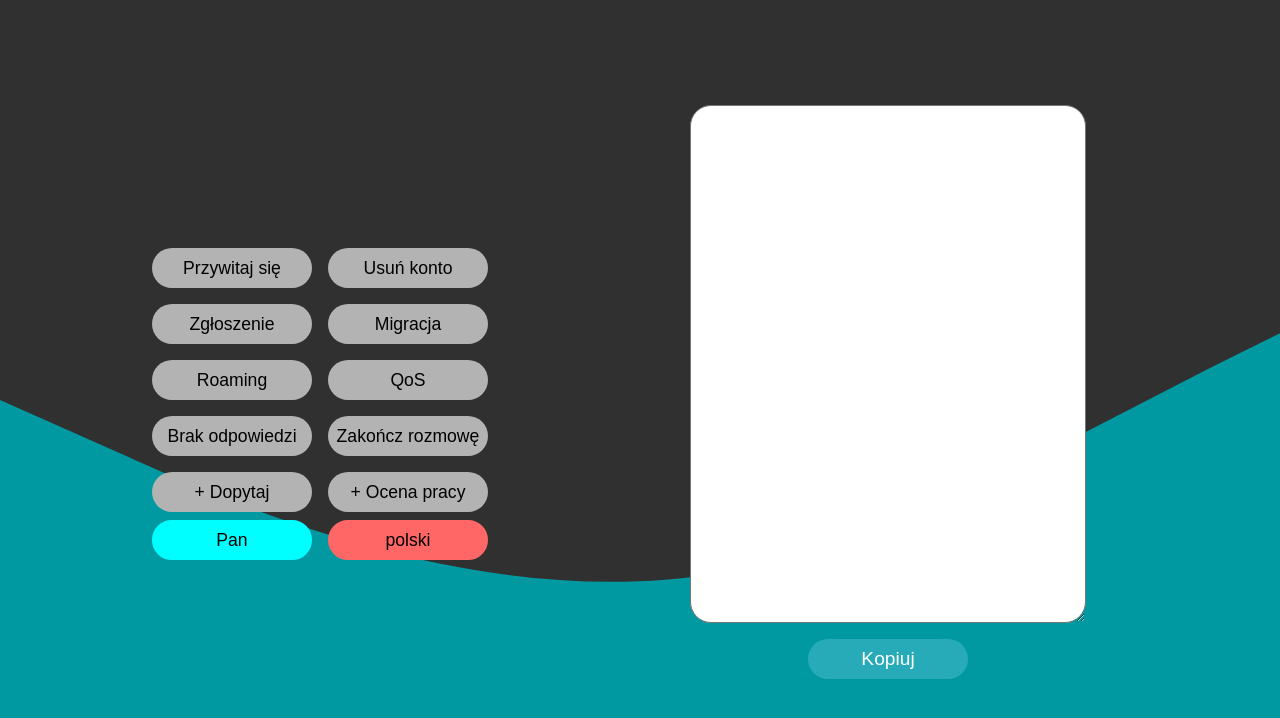
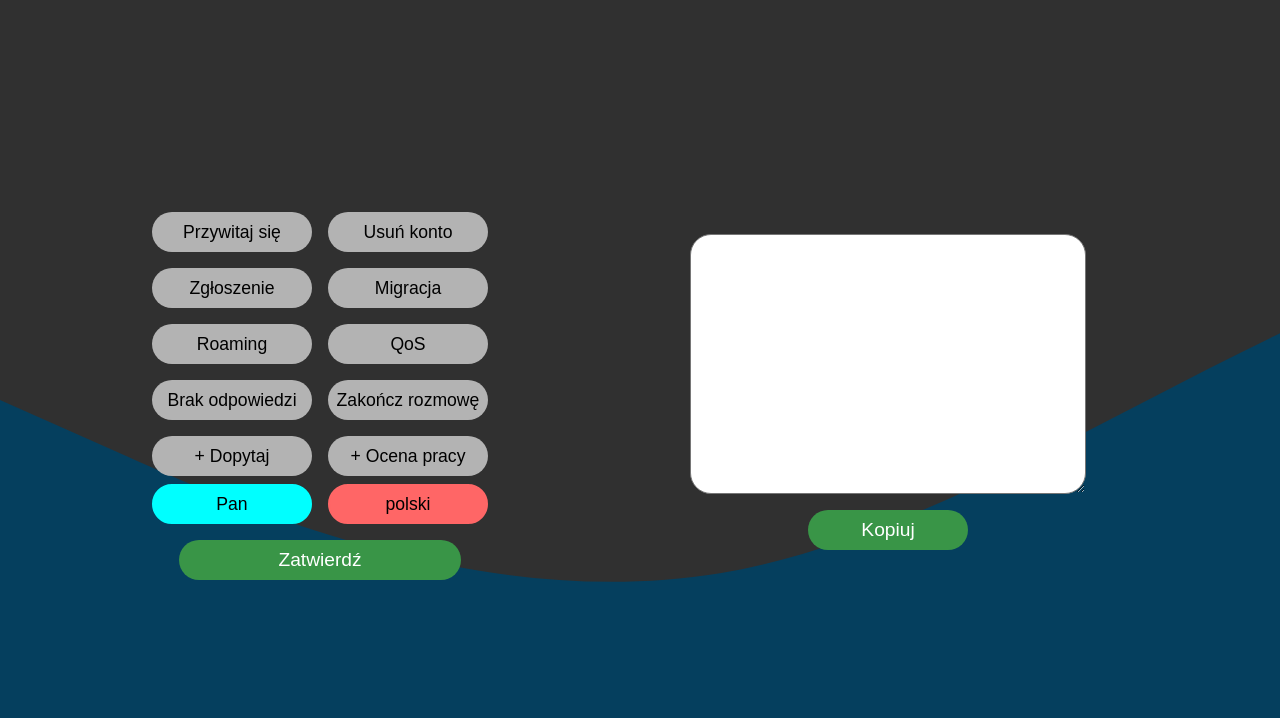
Before and after one commit to kacper-dabrowski/play-helper, a React (Create React App) app: page /next in a window 1280 px wide. Shown: the top 718 px of the page. Built offline with nearby package versions, Linux system fonts and the light colour scheme.

Commit message:
Templates - Add templates generation for NEXT

```diff
--- a/src/components/AdditionalTemplate/StyledAdditionalTemplate.js
+++ b/src/components/AdditionalTemplate/StyledAdditionalTemplate.js
@@ -1,7 +1,7 @@
 import styled from "styled-components";
 
 export const StyledAdditionalTemplate = styled.button`
-  background-color: ${({ enabled }) => (enabled ? "#28abb9" : "#fa7f72")};
+  background-color: ${({ enabled }) => (enabled ? "#399547" : "#fa7f72")};
   margin: 1rem auto;
   color: white;
   text-align: center;
@@ -15,7 +15,7 @@ export const StyledAdditionalTemplate = styled.button`
   transition: ease-in-out 0.2s;
 
   &:hover {
-    background-color: ${({ enabled }) => (enabled ? "#2d6187" : "#bb2205")};
+    background-color: ${({ enabled }) => (enabled ? "#399547" : "#bb2205")};
     cursor: ${({ enabled }) => (enabled ? "pointer" : "not-allowed")};
   }
 `;
--- a/src/components/Checkbox/StyledCheckbox.js
+++ b/src/components/Checkbox/StyledCheckbox.js
@@ -14,7 +14,7 @@ export const StyledCheckbox = styled.input.attrs({ type: "checkbox" })`
 
     &:checked {
       animation: spring 1s;
-      background-color: #28abb9;
+      background-color: #399547;
     }
     @keyframes spring {
       0% {
--- a/src/components/ConfirmButtons/ConfirmButton/StyledConfirmButton.js
+++ b/src/components/ConfirmButtons/ConfirmButton/StyledConfirmButton.js
@@ -8,12 +8,13 @@ export const StyledConfirmButton = styled.button`
   height: 2.5rem;
   padding: 0.5rem;
   border-radius: 20px;
-  background-color: #28abb9;
+  background-color: #399547;
   border: none;
   transition: ease-in-out 0.2s;
   color: white;
   &:hover {
-    background-color: #2d6187;
+    color: #399547;
+    background-color: white;
     cursor: pointer;
   }
 `;
--- a/src/containers/PlayNext/PlayNext.js
+++ b/src/containers/PlayNext/PlayNext.js
@@ -3,15 +3,20 @@ import { connect } from "react-redux";
 import MainTextarea from "../../components/MainTextarea/MainTextarea";
 import Navbar from "./Navbar/Navbar";
 import Settings from "./Settings/Settings";
-import { StyledPlayNext } from "./StyledPlayNext";
+import { PlayNextTextArea, StyledPlayNext } from "./StyledPlayNext";
 import { Container } from "./StyledPlayNext";
 import identifiers from "../../shared/identifiers";
+import { generateNextTemplate } from "../../modules/next/next";
 const PlayNext = ({ username }) => {
   const [language, setLanguage] = useState(identifiers.language.polish);
   const [sex, setSex] = useState(identifiers.sex.man);
   const [template, setTemplate] = useState("");
   const [activeTemplate, setActiveTemplate] = useState("");
 
+  const onGenerateTemplate = (type, sex, language, username) => {
+    const templateToSet = generateNextTemplate(type, sex, language, username);
+    setTemplate(templateToSet);
+  };
   return (
     <StyledPlayNext>
       <Navbar username={username} />
@@ -23,8 +28,11 @@ const PlayNext = ({ username }) => {
           setSex={setSex}
           activeTemplate={activeTemplate}
           setActiveTemplate={setActiveTemplate}
+          onGenerateTemplate={() =>
+            onGenerateTemplate(activeTemplate, sex, language, username)
+          }
         />
-        <MainTextarea value={template} setTemplate={setTemplate} />
+        <PlayNextTextArea value={template} setTemplate={setTemplate} />
       </Container>
     </StyledPlayNext>
   );
--- a/src/containers/PlayNext/Settings/Settings.js
+++ b/src/containers/PlayNext/Settings/Settings.js
@@ -4,6 +4,7 @@ import PlayNextButton from "../../../components/PlayNextButton/PlayNextButton";
 import { StyledPlayNextSettings } from "./StyledSettings";
 import identifiers from "../../../shared/identifiers";
 import { isPolish } from "../../../modules/next/next";
+import { StyledConfirmButton } from "./StyledSettings";
 
 const Settings = ({
   language,
@@ -12,6 +13,7 @@ const Settings = ({
   setSex,
   activeTemplate,
   setActiveTemplate,
+  onGenerateTemplate,
 }) => {
   const languageToSet =
     language === identifiers.language.polish
@@ -79,6 +81,7 @@ const Settings = ({
         btnColor={isPolish(language) ? "#f66" : "#fada79"}
         onClick={() => setLanguage(languageToSet)}
       />
+      <StyledConfirmButton onClick={onGenerateTemplate} />
     </StyledPlayNextSettings>
   );
 };
--- a/src/containers/PlayNext/Settings/StyledSettings.js
+++ b/src/containers/PlayNext/Settings/StyledSettings.js
@@ -1,4 +1,5 @@
 import styled from "styled-components";
+import ConfirmButton from "../../../components/ConfirmButtons/ConfirmButton/ConfirmButton";
 
 export const StyledPlayNextSettings = styled.div`
   display: grid;
@@ -7,3 +8,9 @@ export const StyledPlayNextSettings = styled.div`
   align-content: center;
   justify-items: center;
 `;
+export const StyledConfirmButton = styled(ConfirmButton)`
+  margin: 1rem;
+  width: 80%;
+  background-color: #399547;
+  grid-column: 1/3;
+`;
--- a/src/containers/PlayNext/StyledPlayNext.js
+++ b/src/containers/PlayNext/StyledPlayNext.js
@@ -1,5 +1,8 @@
 import styled from "styled-components";
 import backgroundImage from "../../assets/backgrounds/play-next-wave.svg";
+
+import { StyledConfirmButton } from "../../components/ConfirmButtons/ConfirmButton/StyledConfirmButton";
+import MainTextarea from "../../components/MainTextarea/MainTextarea";
 export const StyledPlayNext = styled.div`
   width: 100%;
   height: 100vh;
@@ -18,3 +21,13 @@ export const Container = styled.div`
   margin: auto;
   grid-template-columns: 1fr 1fr;
 `;
+
+export const PlayNextTextArea = styled(MainTextarea)`
+  height: 40%;
+
+  font-size: 1.1rem;
+  & ${StyledConfirmButton} {
+    background-color: #399547;
+  }
+`;
+// #399547
```
Also changed, not shown: src/assets/backgrounds/play-next-wave.svg.
